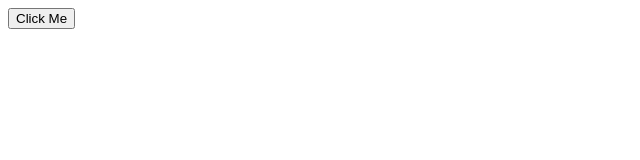
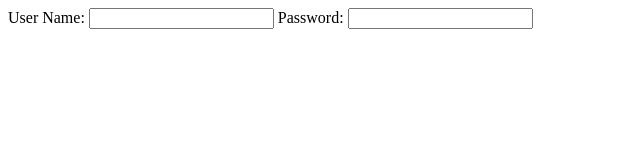
Before and after one commit to sujon-rana/practice, a plain HTML site: page index.html in a window 1280 px wide. Shown: the whole page, without its empty margins (0-640 px from the left). Drawn offline with Linux system fonts and the light colour scheme.

Commit message:
some changes

```diff
--- a/index.html
+++ b/index.html
@@ -7,6 +7,7 @@
     <title>Practice</title>
 </head>
 <body>
-    <button>Click Me</button>
+    <span>User Name: </span> <input type="text" name="" id="">
+    <span>Password: </span> <input type="password" name="" id="">
 </body>
 </html>
```
